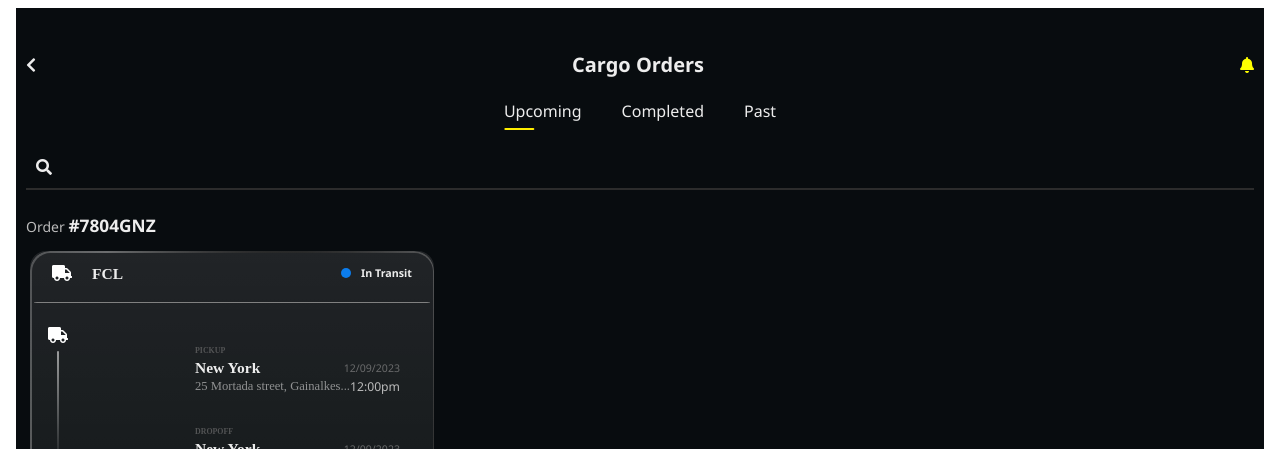
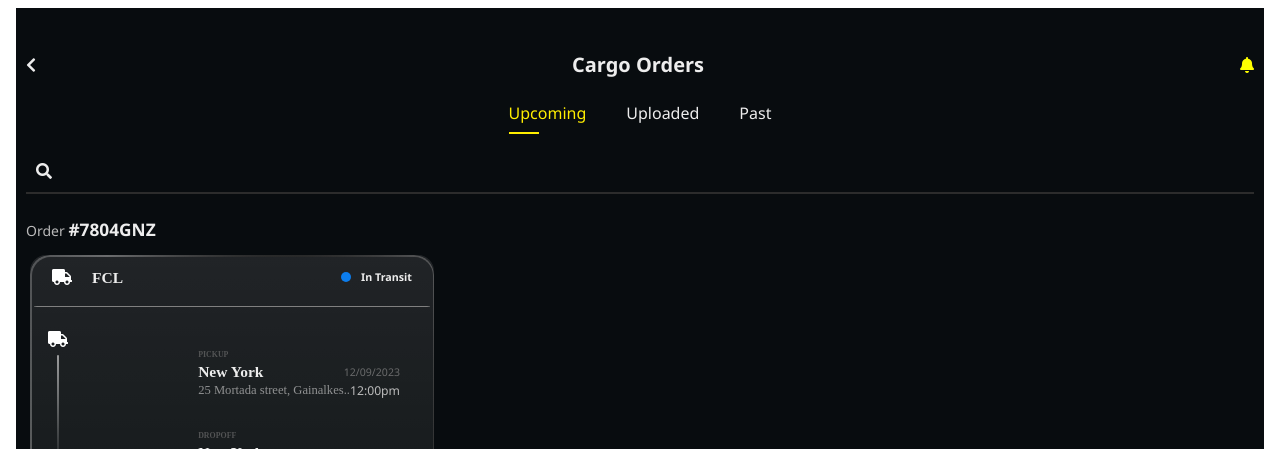
Before and after one commit to CaroHP/PruebaBEGO, an Angular app: page /pantalla1 in a window 1280 px wide. Shown: the top 449 px of the page. Built offline with nearby package versions, Linux system fonts and the light colour scheme.

Commit message:
Actualizacion tabs

```diff
--- a/src/app/Pages/pantalla1/pantalla1.component.html
+++ b/src/app/Pages/pantalla1/pantalla1.component.html
@@ -20,14 +20,34 @@
                 </span>
             </div>
 
-            <!-- Tabs -->
+            <!-- Tabs Intento 1 -->
+            <div class="tabs">
+                <div *ngFor="let tab of tabs; let i = index" [ngClass]="{ active: isActiveTab(i) }"
+                    (click)="selectTab(i)" class="tab">
+                    {{ tab.label }}
+                </div>
+            </div>
+
+
+            <!-- Tabs Intento 2
+            <div class="tabs">
+                <button *ngFor="let tab of tabs; let i = index" [class.active]="activeTabIndex === i"
+                    id="tab-{{i}}"
+                    (click)="setActiveTab(i)">
+                    <a class="tab" href="#">{{ tab }}</a>
+                </button>
+                <span class="tab-line"></span>
+            </div>
+        -->
+
+            <!-- Tabs Intento 3
+
             <ul class="tabs">
-                <li *ngFor="let tab of tabs; let i = index" [class.active]="activeTabIndex === i"
-                    (click)="setActiveTab(i)">
-                    <a href="#">{{ tab }}</a>
-                    <span class="tab-line"></span>
-                </li>
+                <li class="tab" id="tab1">Upcoming</li>
+                <li class="tab" id="tab2">Uploaded</li>
+                <li class="tab" id="tab3">Past</li>
             </ul>
+        -->
 
             <!-- Search -->
             <div class="search-container">
--- a/src/app/Pages/pantalla1/pantalla1.component.scss
+++ b/src/app/Pages/pantalla1/pantalla1.component.scss
@@ -20,6 +20,41 @@ h1 {
     width: 100%;
     margin: 0px;
     padding: 0px;
+}
+
+.tab {
+    padding: 10px 20px;
+    cursor: pointer;
+    position: relative;
+}
+
+.tab.active {
+    color: #FFEE00;
+}
+
+.tab::after {
+    content: "";
+    position: absolute;
+    bottom: 0;
+    left: 20px;
+    width: 30px;
+    height: 2px;
+    background-color: transparent;
+    transition: background-color 0.3s;
+}
+
+.tab.active::after {
+    background-color: #FFEE00;
+}
+
+.tab-content {
+    display: none;
+    padding: 20px;
+    border-top: 1px solid #ededed;
+}
+
+.tab-content.active {
+    display: block;
 }
 
 p {
@@ -46,23 +81,6 @@ a {
     -webkit-transition: all 0.2s ease-in-out;
     -moz-transition: all 0.2s ease-in-out;
     transition: all 0.2s ease-in-out;
-}
-
-.tab-line {
-    position: absolute;
-    bottom: 0;
-    border-radius: 10px;
-    left: 30%;
-    transform: translateX(-50%);
-    width: 25%;
-    height: 2px;
-    background-color: #FFEE00;
-    opacity: 0;
-    transition: opacity 0.3s ease-in-out;
-}
-
-li.active .tab-line {
-    opacity: 1;
 }
 
 .search-container {
@@ -153,7 +171,7 @@ p span:only-of-type {
     flex-direction: column;
     justify-content: center;
     align-items: stretch;
-    margin: 1rem;
+    margin: 1em;
 }
 
 .row #container-card-header {
--- a/src/app/Pages/pantalla1/pantalla1.component.ts
+++ b/src/app/Pages/pantalla1/pantalla1.component.ts
@@ -10,12 +10,21 @@ import { Component } from '@angular/core';
 })
 
 export class Pantalla1Component {
-  tabs: string[] = ['Upcoming', 'Completed', 'Past'];
-  activeTabIndex: number = 0;
+  //Tabs
+  tabs = [
+    { label: 'Upcoming' },
+    { label: 'Uploaded' },
+    { label: 'Past' }
+  ];
 
-  //Cambiar de Pestania
-  setActiveTab(index: number): void {
+  activeTabIndex = 0;
+
+  selectTab(index: number): void {
     this.activeTabIndex = index;
+  }
+
+  isActiveTab(index: number): boolean {
+    return this.activeTabIndex === index;
   }
 
   // Cards
@@ -27,7 +36,7 @@ export class Pantalla1Component {
       showCircle: true,
       pickupLocation: 'New York',
       pickupTime: '12:00pm',
-      pickupAddress: '25 Mortada street, Gainalkes...',
+      pickupAddress: '25 Mortada street, Gainalkes..',
       pickupDate: '12/09/2023',
       dropoffLocation: 'New York',
       dropoffTime: '12:00pm',
@@ -58,7 +67,7 @@ export class Pantalla1Component {
     }
   ];
 
-  // Método para acceder a los detalles de cada orden
+ //GetterOrderDetails
   getOrderDetails(orderId: string) {
     return this.orders.find(order => order.orderId === orderId);
   }
```
